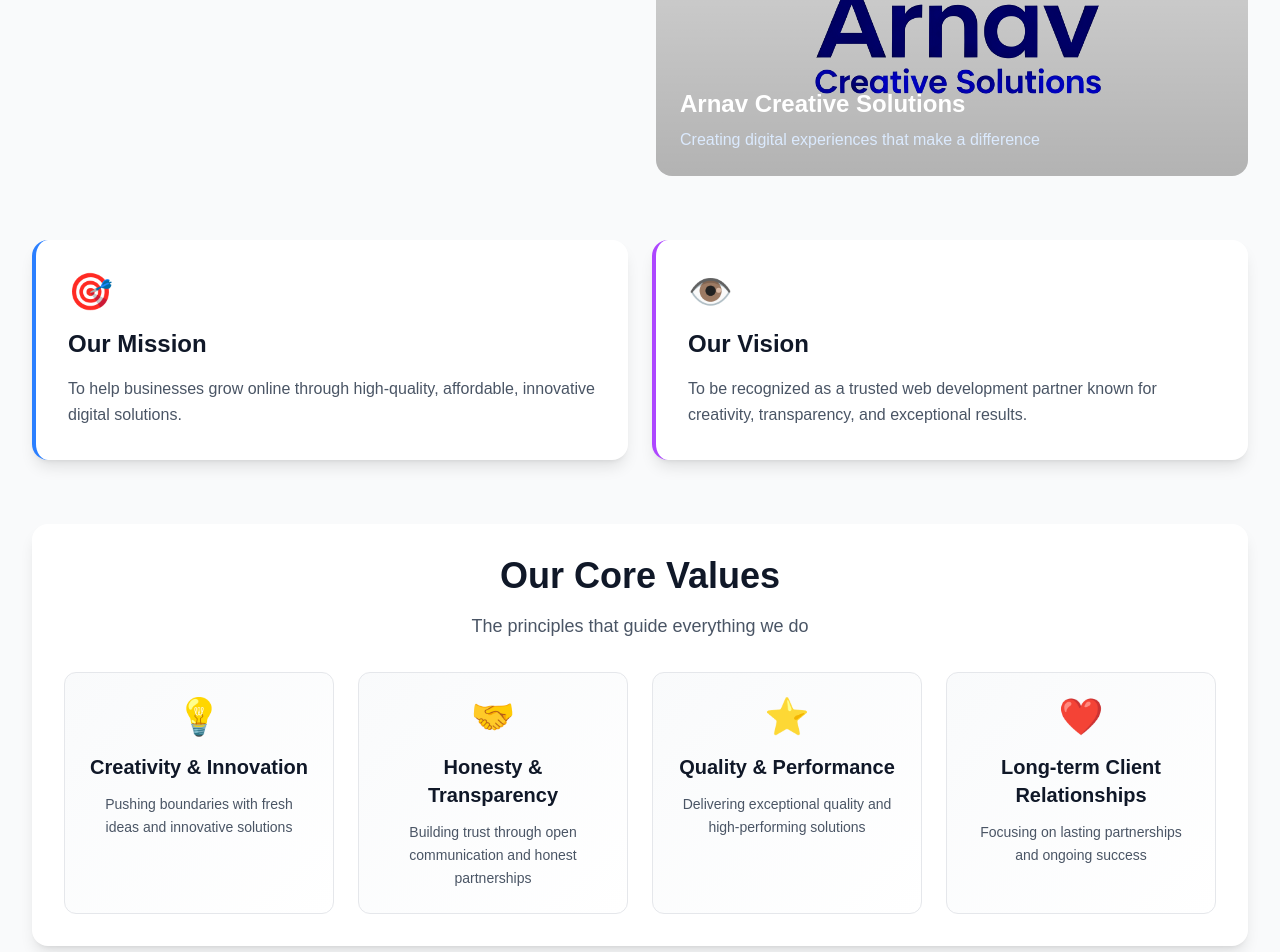
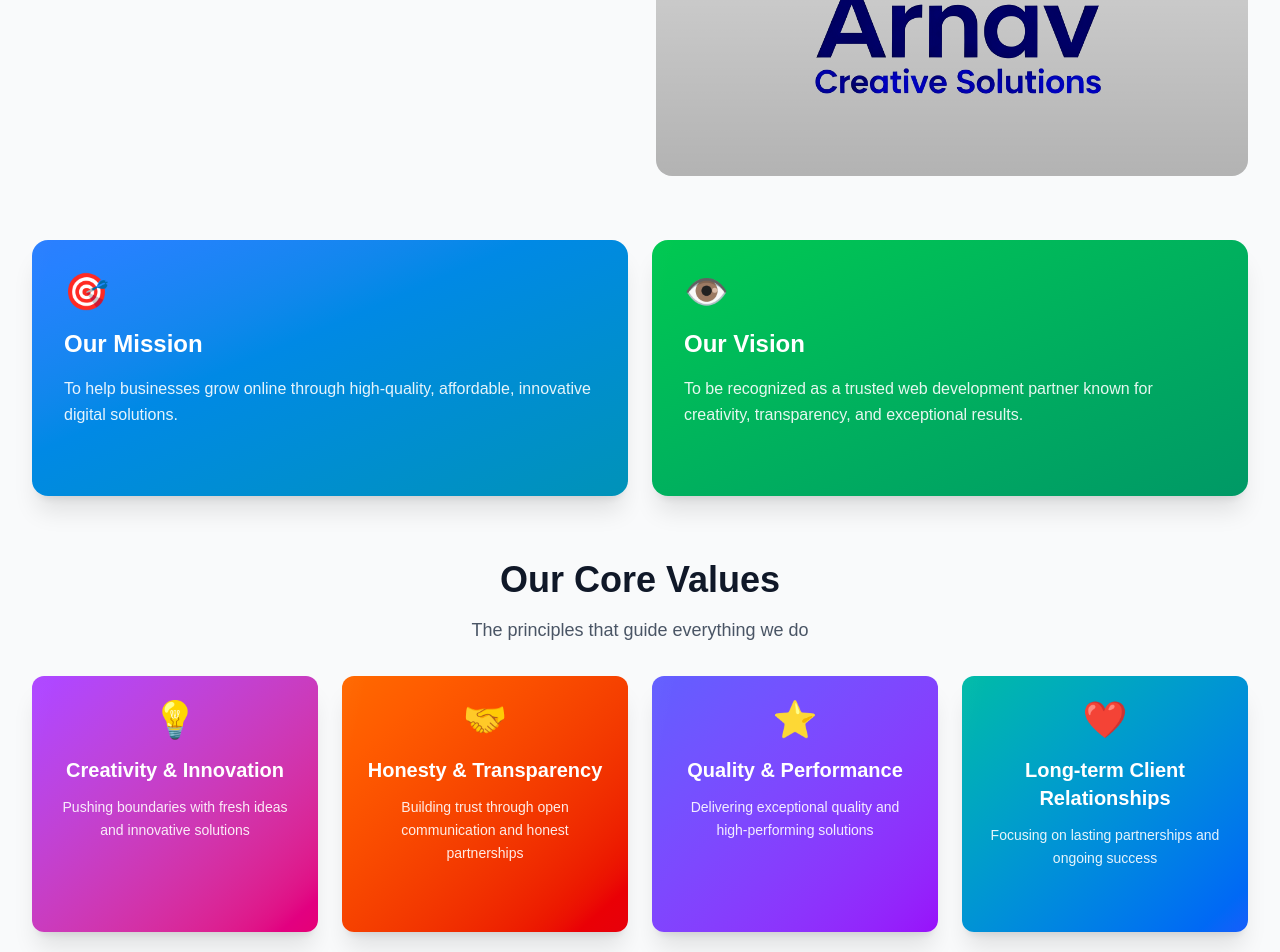
Before and after one commit to abhishek737383/Arnav-Creative, a Next.js app in the folder frontend/: page /about in a window 1280 px wide. Shown: the part 720-1672 px from the top of the page. Built offline with nearby package versions, Linux system fonts and the light colour scheme.

Commit message:
Updated address and color changes

```diff
--- a/frontend/app/about/page.js
+++ b/frontend/app/about/page.js
@@ -28,6 +28,19 @@ export default function About() {
       }
     }
   }, [])
+
+  // Gradient color arrays for different sections
+  const missionVisionGradients = [
+    "from-blue-500 to-cyan-600",
+    "from-green-500 to-emerald-600"
+  ]
+
+  const coreValuesGradients = [
+    "from-purple-500 to-pink-600",
+    "from-orange-500 to-red-600",
+    "from-indigo-500 to-purple-600",
+    "from-teal-500 to-blue-600"
+  ]
 
   return (
     <div className="min-h-screen bg-gray-50 pt-3">
@@ -74,36 +87,43 @@ export default function About() {
             />
             <div className="absolute inset-0 bg-gradient-to-t from-black/30 to-transparent flex items-end">
               <div className="p-6 text-white">
-                <h3 className="text-2xl font-bold mb-2">Arnav Creative Solutions</h3>
-                <p className="text-blue-100">Creating digital experiences that make a difference</p>
+
               </div>
             </div>
           </div>
         </div>
 
-        {/* Mission & Vision */}
+        {/* Mission & Vision - Updated with Colors */}
         <div className="grid grid-cols-1 md:grid-cols-2 gap-6 mb-16 animate-on-scroll">
           {/* Mission */}
-          <div className="bg-white rounded-2xl shadow-lg p-8 border-l-4 border-blue-500 group hover:shadow-2xl transition-all duration-500 hover:scale-105">
+          <div className={`bg-gradient-to-br ${missionVisionGradients[0]} rounded-2xl shadow-xl p-8 text-white group hover:shadow-2xl transition-all duration-500 hover:scale-105 relative overflow-hidden min-h-64`}>
+            {/* Shine Effect */}
+            <div className="absolute inset-0 bg-gradient-to-r from-transparent via-white/10 to-transparent -skew-x-12 transform translate-x-[-100%] group-hover:translate-x-[100%] transition-transform duration-1000"></div>
+            <div className="relative z-10">
               <div className="text-4xl mb-4 group-hover:scale-110 transition-transform duration-300">🎯</div>
-            <h3 className="text-2xl font-bold text-gray-900 mb-4">Our Mission</h3>
-            <p className="text-gray-600 leading-relaxed">
+              <h3 className="text-2xl font-bold mb-4">Our Mission</h3>
+              <p className="text-white/90 leading-relaxed">
                 To help businesses grow online through high-quality, affordable, innovative digital solutions.
               </p>
             </div>
+          </div>
 
           {/* Vision */}
-          <div className="bg-white rounded-2xl shadow-lg p-8 border-l-4 border-purple-500 group hover:shadow-2xl transition-all duration-500 hover:scale-105">
+          <div className={`bg-gradient-to-br ${missionVisionGradients[1]} rounded-2xl shadow-xl p-8 text-white group hover:shadow-2xl transition-all duration-500 hover:scale-105 relative overflow-hidden min-h-64`}>
+            {/* Shine Effect */}
+            <div className="absolute inset-0 bg-gradient-to-r from-transparent via-white/10 to-transparent -skew-x-12 transform translate-x-[-100%] group-hover:translate-x-[100%] transition-transform duration-1000"></div>
+            <div className="relative z-10">
               <div className="text-4xl mb-4 group-hover:scale-110 transition-transform duration-300">👁️</div>
-            <h3 className="text-2xl font-bold text-gray-900 mb-4">Our Vision</h3>
-            <p className="text-gray-600 leading-relaxed">
+              <h3 className="text-2xl font-bold mb-4">Our Vision</h3>
+              <p className="text-white/90 leading-relaxed">
                 To be recognized as a trusted web development partner known for creativity, transparency, and exceptional results.
               </p>
             </div>
           </div>
+        </div>
 
-        {/* Core Values */}
-        <div className="bg-white rounded-2xl shadow-lg p-8 mb-16 animate-on-scroll group hover:shadow-xl transition-shadow duration-500">
+        {/* Core Values - Updated with Colors */}
+        <div className="mb-16 animate-on-scroll">
           <div className="text-center mb-8">
             <h2 className="text-3xl md:text-4xl font-bold text-gray-900 mb-4">
               Our Core Values
@@ -138,17 +158,22 @@ export default function About() {
             ].map((value, index) => (
               <div
                 key={index}
-                className="bg-gradient-to-br from-gray-50 to-white p-6 rounded-xl border border-gray-200 text-center group-hover:shadow-lg transition-all duration-500 hover:scale-105 hover:border-blue-200"
+                className={`bg-gradient-to-br ${coreValuesGradients[index]} text-white rounded-xl shadow-xl p-6 relative overflow-hidden group hover:scale-105 transition-all duration-500 hover:shadow-2xl min-h-64`}
               >
+                {/* Shine Effect */}
+                <div className="absolute inset-0 bg-gradient-to-r from-transparent via-white/10 to-transparent -skew-x-12 transform translate-x-[-100%] group-hover:translate-x-[100%] transition-transform duration-1000"></div>
+
+                <div className="relative z-10 text-center">
                   <div className="text-4xl mb-4 group-hover:scale-110 transition-transform duration-300">
                     {value.icon}
                   </div>
-                <h3 className="text-xl font-bold text-gray-900 mb-3 group-hover:text-blue-600 transition-colors">
+                  <h3 className="text-xl font-bold mb-3 group-hover:text-white transition-colors">
                     {value.title}
                   </h3>
-                <p className="text-gray-600 text-sm leading-relaxed">
+                  <p className="text-white/90 text-sm leading-relaxed">
                     {value.description}
                   </p>
+                </div>
               </div>
             ))}
           </div>
@@ -186,7 +211,7 @@ export default function About() {
           </div>
 
           <div className="space-y-6">
-            {/* Why Choose Us */}
+            {/* Why Choose Us - KEPT UNCHANGED as requested */}
             <div className="bg-white rounded-2xl shadow-lg p-8 group hover:shadow-2xl transition-all duration-500 hover:scale-105">
               <h3 className="text-2xl font-bold text-gray-900 mb-6">Why Work With Us?</h3>
               <div className="space-y-4">
--- a/frontend/app/contact/page.js
+++ b/frontend/app/contact/page.js
@@ -17,7 +17,7 @@ export default function Contact() {
     phone: '+91 - 9892018597',
     email: 'acstechbiz@outlook.com',
     website: 'https://arnav-creative.netlify.app',
-    location: 'Mumbai - 401107',
+    location: 'Symphony IT Park, Off - A/1 Andheri (East), Mumbai - 400072',
     tagline: 'Sell More With Smart Solutions',
     // <-- real uploaded file path (will be converted to a served URL by your environment)
     logoSrc: '/logo.png'
--- a/frontend/app/layout.js
+++ b/frontend/app/layout.js
@@ -3,7 +3,7 @@ import Footer from '../components/Footer'
 import './globals.css'
 
 export const metadata = {
-  title: 'Arnav Creative ',
+  title: 'Arnav Creative Solutions ',
   description: 'Transform your business with our premium web development, mobile apps, UI/UX design, and digital marketing services. Fast, reliable, and results-driven.',
 }
 
--- a/frontend/app/legal/refund-policy/page.js
+++ /dev/null
@@ -1,56 +0,0 @@
-export default function RefundPolicy() {
-  return (
-    <div className="min-h-screen bg-gray-50 pt-16">
-      <div className="max-w-4xl mx-auto px-4 sm:px-6 lg:px-8 py-12">
-        <div className="bg-white rounded-2xl shadow-lg p-8">
-          <h1 className="text-4xl md:text-5xl font-bold text-gray-900 mb-6">Refund Policy</h1>
-
-          <div className="prose prose-lg max-w-none text-gray-600">
-            <p className="text-lg mb-6">
-              We strive to provide the best service possible. Please read our refund policy carefully.
-            </p>
-
-            <div className="space-y-8">
-              <section>
-                <h2 className="text-2xl font-bold text-gray-900 mb-4">Digital Services Refund</h2>
-                <p>
-                  Due to the nature of digital services and the resources invested in each project,
-                  we have the following refund policy:
-                </p>
-                <ul className="list-disc list-inside space-y-2 mt-4 ml-4">
-                  <li>Full refund available within 7 days if project hasn't started</li>
-                  <li>50% refund available within 14 days if project is in early stages</li>
-                  <li>No refund after project completion or 30 days from start date</li>
-                  <li>Custom development projects are non-refundable once development begins</li>
-                </ul>
-              </section>
-
-              <section>
-                <h2 className="text-2xl font-bold text-gray-900 mb-4">Website Maintenance</h2>
-                <p>
-                  Monthly maintenance plans can be canceled at any time with 30 days notice.
-                  Refunds for unused portions are provided on a pro-rata basis.
-                </p>
-              </section>
-
-              <section>
-                <h2 className="text-2xl font-bold text-gray-900 mb-4">How to Request a Refund</h2>
-                <p>
-                  To request a refund, please contact us at support@webcraft.com with your
-                  project details and reason for refund request.
-                </p>
-              </section>
-
-              <div className="bg-blue-50 border-l-4 border-blue-500 p-6 rounded-lg">
-                <h3 className="text-lg font-semibold text-blue-900 mb-2">Need Help?</h3>
-                <p className="text-blue-800">
-                  If you have any questions about our refund policy, please contact us before making a purchase.
-                </p>
-              </div>
-            </div>
-          </div>
-        </div>
-      </div>
-    </div>
-  )
-}
--- a/frontend/app/pricing/page.js
+++ b/frontend/app/pricing/page.js
@@ -266,14 +266,14 @@ export default function Pricing() {
           {[
             {
               quote: "The Business Pro plan was perfect for our agency. The value for money is incredible!",
-              author: "Sarah Chen",
-              company: "Marketing Director, TechGrowth",
+              author: "Rohan Bhatt",
+              company: "Marketing Director",
               rating: 5
             },
             {
               quote: "From start to finish, the process was smooth. The e-commerce store exceeded our expectations.",
-              author: "Mike Rodriguez",
-              company: "Founder, UrbanStyle",
+              author: "Abhishek Kushwaha",
+              company: "King Products",
               rating: 5
             }
           ].map((testimonial, index) => (
--- a/frontend/app/services/page.js
+++ b/frontend/app/services/page.js
@@ -121,7 +121,7 @@ export default function Services() {
     {
       id: 'business-freelancing',
       icon: '🚀',
-      title: 'G. Business Freelancing',
+      title: 'Business Freelancing',
       description: 'Comprehensive business solutions to drive growth and success.',
       includes: [
         'Lead Generation Services',
--- a/frontend/components/Footer.js
+++ b/frontend/components/Footer.js
@@ -94,7 +94,7 @@ export default function Footer() {
               </div>
               <div className="flex items-center space-x-2">
                 <span>📍</span>
-                <span>Mumbai - 401107</span>
+                <span>Symphony IT Park, Off - A/1 Andheri (East), Mumbai - 400072</span>
               </div>
               <div className="flex items-center space-x-2">
                 <span>🔗</span>
@@ -124,9 +124,6 @@ export default function Footer() {
               <Link href="/legal/terms-conditions" className="text-gray-400 hover:text-white text-sm transition-colors duration-200">
                 Terms & Conditions
               </Link>
-              <Link href="/legal/refund-policy" className="text-gray-400 hover:text-white text-sm transition-colors duration-200">
-                Refund Policy
-              </Link>
             </div>
           </div>
         </div>
```
Also changed, not shown: frontend/app/page.js (+46 -27 lines), 1 other file (tests, documents, lock files or other folders). Lines whose indentation alone changed are shown as unchanged.
